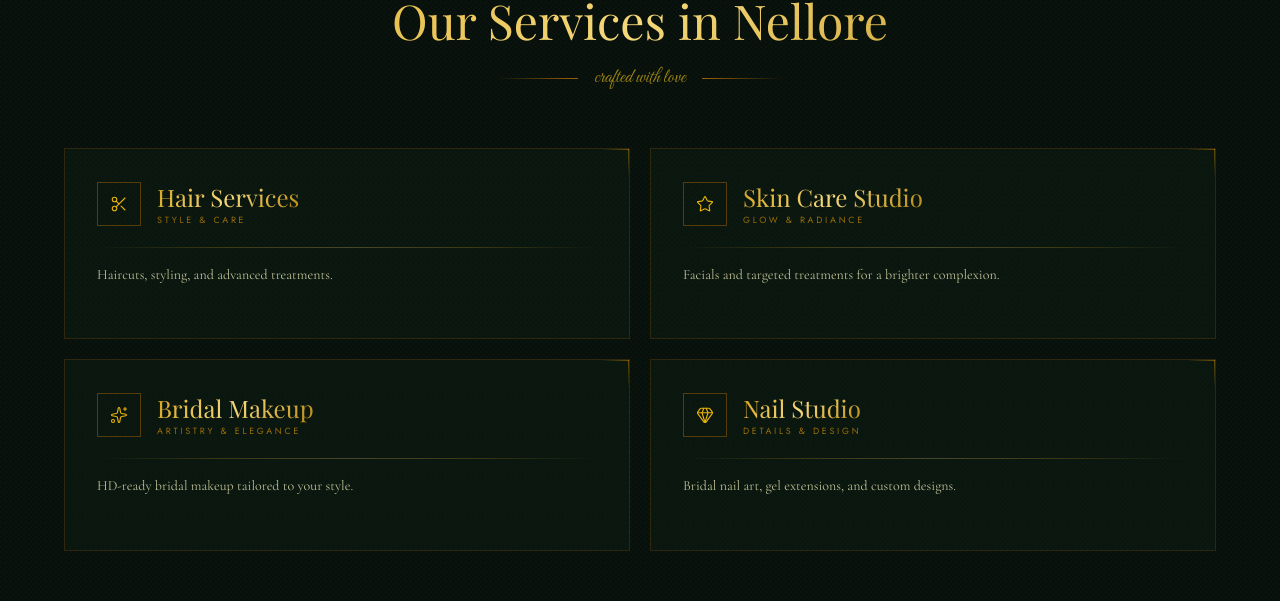
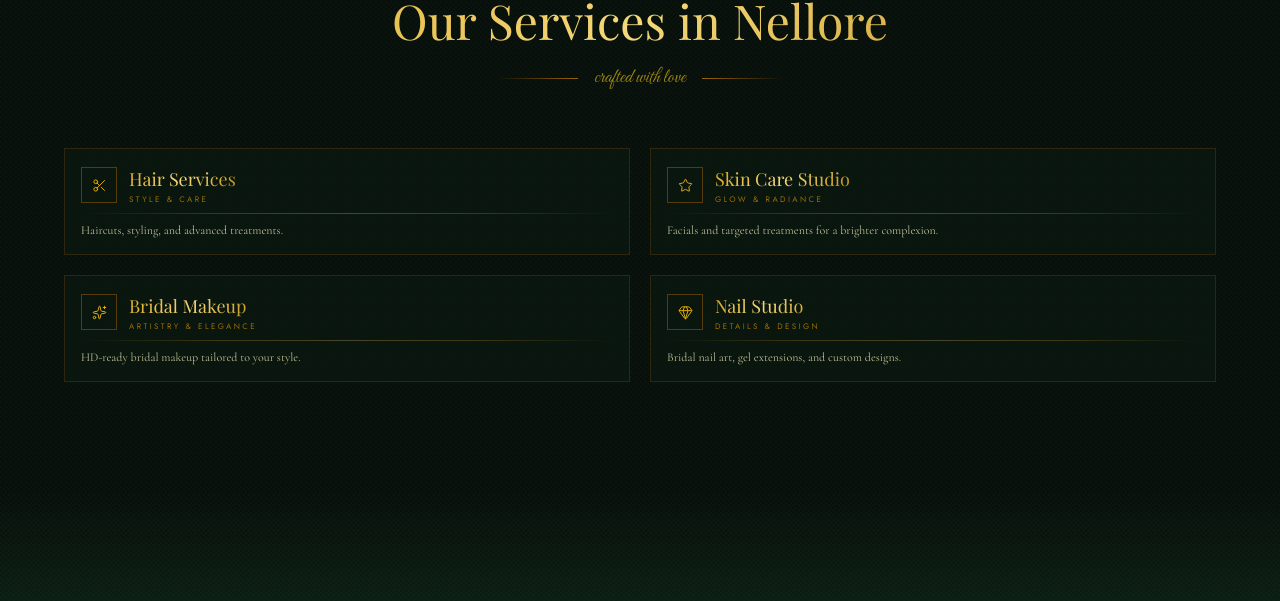
Before and after one commit to nandhan262006/deepabridal, a React (Vite) app: page / in a window 1280 px wide. Shown: the part 2507-3108 px from the top of the page. Built offline with nearby package versions, Linux system fonts and the light colour scheme; a web font is replaced by a local one.

Commit message:
Simplify card decorations and reduce padding/sizing

```diff
--- a/src/components/Services.jsx
+++ b/src/components/Services.jsx
@@ -21,31 +21,19 @@ function ServiceCard({ service, index }) {
     <motion.div ref={ref}
       initial={{opacity:0,y:50}} animate={inView?{opacity:1,y:0}:{}}
       transition={{duration:0.7,delay:index*0.12}}
-      className="relative group border border-yellow-800/30 hover:border-yellow-600/50 transition-all duration-500 p-5 sm:p-6 md:p-8 overflow-hidden"
+      className="border border-yellow-800/30 p-4"
       style={{backgroundColor:'rgba(10,25,16,0.7)'}}>
-      <div className="absolute inset-0 opacity-60" style={{
-        backgroundImage:`linear-gradient(45deg,rgba(255,255,255,0.018) 25%,transparent 25%),linear-gradient(-45deg,rgba(255,255,255,0.018) 25%,transparent 25%),linear-gradient(45deg,transparent 75%,rgba(255,255,255,0.018) 75%),linear-gradient(-45deg,transparent 75%,rgba(255,255,255,0.018) 75%)`,
-        backgroundSize:'5px 5px',
-        backgroundPosition:'0 0,0 2.5px,2.5px -2.5px,-2.5px 0'
-      }} />
-      <div className="absolute inset-0 bg-[radial-gradient(circle_at_50%_0%,rgba(212,160,23,0.05),transparent_65%)] opacity-0 group-hover:opacity-100 transition-opacity duration-500" />
-      <div className="absolute top-0 right-0 w-14 h-14 overflow-hidden">
-        <div className="absolute top-0 right-0 w-px h-7 bg-gradient-to-b from-yellow-600/50 to-transparent" />
-        <div className="absolute top-0 right-0 h-px w-7 bg-gradient-to-l from-yellow-600/50 to-transparent" />
+      <div className="flex items-center gap-3 mb-2">
+        <div className="w-9 h-9 border border-yellow-700/50 flex items-center justify-center">
+          <service.icon size={15} className="text-yellow-500" strokeWidth={1.5} />
+        </div>
+        <div>
+          <h3 className="font-display text-lg gold-text">{service.title}</h3>
+          <p className="font-sans text-[8px] tracking-[0.3em] uppercase text-yellow-600/75">{service.subtitle}</p>
+        </div>
       </div>
-      <div className="relative z-10">
-        <div className="mb-5 flex items-center gap-4">
-          <div className="w-11 h-11 border border-yellow-700/50 flex items-center justify-center group-hover:border-yellow-500 transition-colors">
-            <service.icon size={18} className="text-yellow-500" strokeWidth={1.5} />
-          </div>
-          <div>
-            <h3 className="font-display text-2xl gold-text">{service.title}</h3>
-            <p className="font-sans text-[9px] tracking-[0.3em] uppercase text-yellow-600/75">{service.subtitle}</p>
-          </div>
-        </div>
-        <div className="divider-gold mb-4 opacity-25" />
-        <p className="font-body text-sm text-yellow-100/75 leading-relaxed mb-5">{service.desc}</p>
-      </div>
+      <div className="divider-gold mb-2 opacity-25" />
+      <p className="font-body text-xs text-yellow-100/75">{service.desc}</p>
     </motion.div>
   );
 }
```
